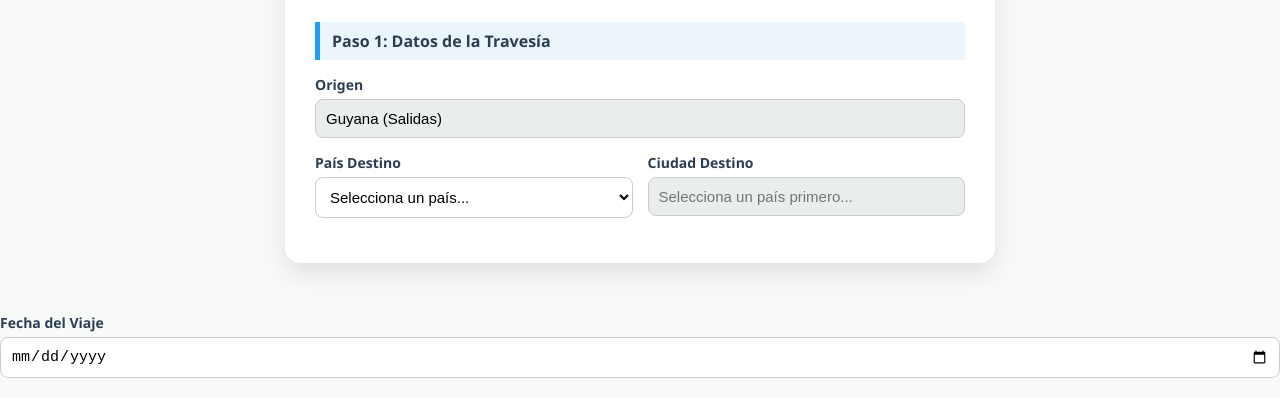
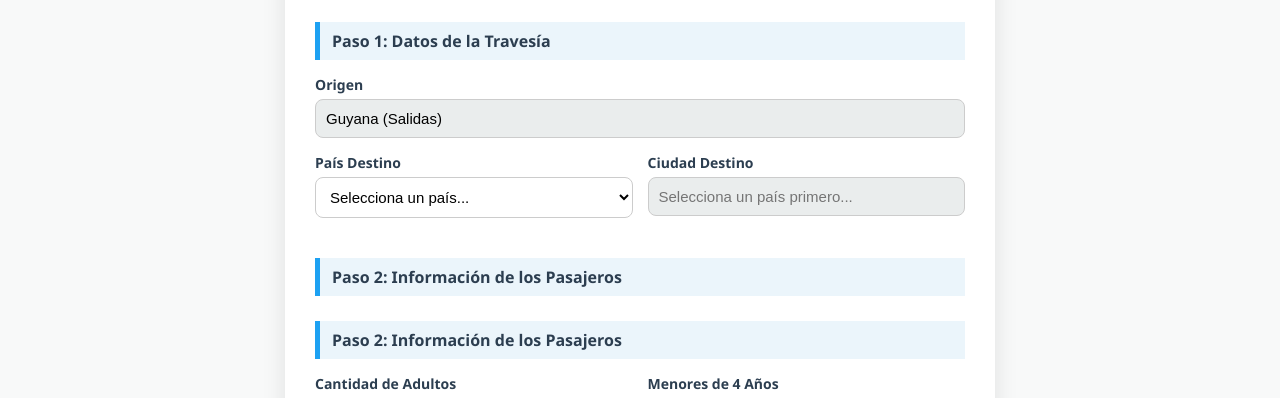
Before and after one commit to viajandolatinoamericabrasil-dotcom/agenda.vlatinoamerica, a plain HTML site: page index.html in a window 1280 px wide. Shown: the part 554-952 px from the top of the page. Drawn offline with nearby package versions, Linux system fonts and the light colour scheme.

Commit message:
Update index.html

```diff
--- a/index.html
+++ b/index.html
@@ -149,12 +149,8 @@ background-color: #f39c12;
                     </div>
                 </div>
             </div>
-</div>
-</div>
-<div class="form-group">
-<label>Fecha del Viaje</label>
-<input type="date" id="fechaViaje" required>
-</div>
+
+            <div class="step-title">Paso 2: Información de los Pasajeros</div>
 <div class="step-title">Paso 2: Información de los Pasajeros</div>
 <div class="grid-2">
 <div class="form-group">
```
